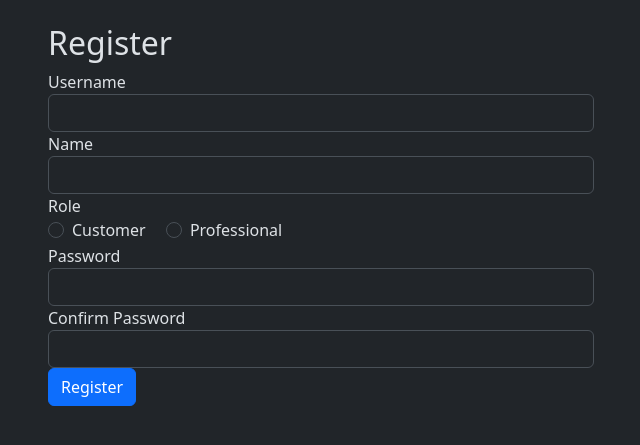
After one commit to Ayushsinha106/MAD1-Project, a Flask app: page /register in a window 1280 px wide. The commit adds this page. Shown: the top 445 px of the page, without its empty margins (319-959 px from the left). Run offline with Flask 3, Linux system fonts and the light colour scheme; some libraries are stand-ins or nearby versions.

Commit message:
register/login complete

```diff
--- a/app.py
+++ b/app.py
@@ -1,20 +1,80 @@
-from flask import Flask, render_template
+from flask import Flask, render_template,request, redirect,flash,url_for
 from flask_sqlalchemy import SQLAlchemy
-
+from models import db,User, Service, ServiceRequest, Review
+from werkzeug.security import generate_password_hash, check_password_hash
+import uuid
 
 app = Flask(__name__)
 
 import config
 
 app.config['SQLALCHEMY_DATABASE_URI'] = "sqlite:///db.sqlite3"
+app.config['SQLALCHEMY_TRACK_MODIFICATIONS'] = False
+app.secret_key = "1431983a28650982eb94507830943ee323bc97c0fb27f865c18cae6229e00e867a5981c0b970ac7b750a26892cf02f7f204d89a01b5cfcf4434ee7a420e7b7f5"
 
-import models
+db.init_app(app)
 
-# import routes
+with app.app_context():
+    db.create_all()
+
 
 @app.route('/')
 def index():
     return render_template('index.html')
 
+@app.route("/login")
+def login():
+    return render_template("login.html")
+
+@app.route("/login", methods=["POST"])
+def login_post():
+    username = request.form.get("username")
+    password = request.form.get("password")
+    user = User.query.filter_by(username=username).first()
+    if not user:
+        flash('Invalid username','danger')
+        return redirect(url_for("login"))
+    if not check_password_hash(user.passhash,password):
+        flash('Invalid password','danger')
+        return redirect(url_for("login"))
+
+    return redirect(url_for("index"))
+
+@app.route("/register")
+def register():
+    return render_template("register.html")
+
+@app.route("/register", methods=["POST"])
+def register_post():
+    username = request.form.get("username")
+    password = request.form.get("password")
+    name = request.form.get("name")
+    confirm_password = request.form.get("confirm_password")
+    role = request.form.get("role")
+    if not username or not password or not confirm_password or not role:
+        flash('Please fill out all fields','danger')
+        return redirect(url_for("register"))
+    if password != confirm_password:
+        flash('Passwords do not match','danger')
+        return redirect(url_for("register"))
+
+    user = User.query.filter_by(username=username).first()
+
+    if user:
+        flash('Username already exists.', 'success')
+        return redirect(url_for("register"))
+
+    password_hash = generate_password_hash(password)
+    id = int(uuid.uuid4().int >> 64)
+    new_user = User(username=username,passhash=password_hash,name=name,role=role,id=id)
+    try:
+        db.session.add(new_user)
+        db.session.commit()
+        return redirect(url_for("login"))
+    except Exception as e:
+        db.session.rollback()
+        flash('Error in registering user: ' + str(e) , 'danger')
+
+
 if __name__ == '__main__':
     app.run(debug=True)
--- a/models.py
+++ b/models.py
@@ -1,6 +1,7 @@
 from flask_sqlalchemy import SQLAlchemy
-from app import app
-db = SQLAlchemy(app)
+
+db = SQLAlchemy()
+
 
 class User(db.Model):
     __tablename__ = 'user'
--- a/templates/layout.html
+++ b/templates/layout.html
@@ -1,10 +1,57 @@
 <!DOCTYPE html>
 <html lang="en">
   <head>
-    <link rel="stylesheet" href="style.css" />
+    <link
+      href="https://cdn.jsdelivr.net/npm/bootstrap@5.3.3/dist/css/bootstrap.min.css"
+      rel="stylesheet"
+      integrity="sha384-QWTKZyjpPEjISv5WaRU9OFeRpok6YctnYmDr5pNlyT2bRjXh0JMhjY6hW+ALEwIH"
+      crossorigin="anonymous"
+    />
     <title>{% block title %} HomeService {% endblock %}</title>
   </head>
-  <body>
-    {% block content %} {% endblock %} {% block scripts %} {% endblock %}
+  <body data-bs-theme="dark">
+    <div class="container mt-4">
+      <!-- Place the flash messages block here -->
+      {% with messages = get_flashed_messages(with_categories=True) %} {% if
+      messages %}
+      <div class="alert-container">
+        {% for category, message in messages %}
+        <div
+          class="alert alert-{{ category }} alert-dismissible fade show"
+          role="alert"
+        >
+          {{ message }}
+          <button
+            type="button"
+            class="close"
+            data-dismiss="alert"
+            aria-label="Close"
+          >
+            <span aria-hidden="true">&times;</span>
+          </button>
+        </div>
+        {% endfor %}
+      </div>
+      {% endif %} {% endwith %}
+
+      <!-- Main content area for other templates -->
+      {% block content %} {% endblock %}
+    </div>
+    {% block scripts %} {% endblock %}
+    <script>
+      $(document).ready(function () {
+        // Auto-dismiss the alerts after 5 seconds (5000 ms)
+        window.setTimeout(function () {
+          $(".alert").alert("close");
+        }, 3000);
+      });
+    </script>
+    <script src="https://code.jquery.com/jquery-3.5.1.slim.min.js"></script>
+    <script src="https://cdn.jsdelivr.net/npm/@popperjs/core@2.4.2/dist/umd/popper.min.js"></script>
+    <script
+      src="https://cdn.jsdelivr.net/npm/bootstrap@5.3.3/dist/js/bootstrap.bundle.min.js"
+      integrity="sha384-YvpcrYf0tY3lHB60NNkmXc5s9fDVZLESaAA55NDzOxhy9GkcIdslK1eN7N6jIeHz"
+      crossorigin="anonymous"
+    ></script>
   </body>
 </html>
--- /dev/null
+++ b/templates/register.html
@@ -0,0 +1,76 @@
+{% extends "layout.html" %} {% block title %}Login - Household Services{%
+endblock %} {% block content %}
+<div class="row justify-content-center">
+  <div class="col-md-6">
+    <h2>Register</h2>
+    <form action="" method="POST">
+      <div class="form-group">
+        <label for="Username">Username</label>
+        <input
+          type="text"
+          class="form-control"
+          id="username"
+          name="username"
+          required
+        />
+      </div>
+      <div class="form-group">
+        <label for="name">Name</label>
+        <input
+          type="text"
+          class="form-control"
+          id="name"
+          name="name"
+          required
+        />
+      </div>
+      <div class="form-group">
+        <label>Role</label><br />
+        <div class="form-check form-check-inline">
+          <input
+            class="form-check-input"
+            type="radio"
+            name="role"
+            id="customer"
+            value="customer"
+          />
+          <label class="form-check-label" for="customer">Customer</label>
+        </div>
+        <div class="form-check form-check-inline">
+          <input
+            class="form-check-input"
+            type="radio"
+            name="role"
+            id="professional"
+            value="professional"
+          />
+          <label class="form-check-label" for="professional"
+            >Professional</label
+          >
+        </div>
+      </div>
+      <div class="form-group">
+        <label for="password">Password</label>
+        <input
+          type="password"
+          class="form-control"
+          id="password"
+          name="password"
+          required
+        />
+      </div>
+      <div class="form-group">
+        <label for="confirm_password">Confirm Password</label>
+        <input
+          type="text"
+          class="form-control"
+          id="confirm_password"
+          name="confirm_password"
+          required
+        />
+      </div>
+      <button type="submit" class="btn btn-primary">Register</button>
+    </form>
+  </div>
+</div>
+{% endblock %}
```
Also changed, not shown: routes.py (+42 -1 lines), templates/admin_dashboard.html (added, +24 -0 lines), templates/index.html (+10 -3 lines), templates/login.html (added, +31 -0 lines), instance/db.sqlite3 (added), 1 other file.
